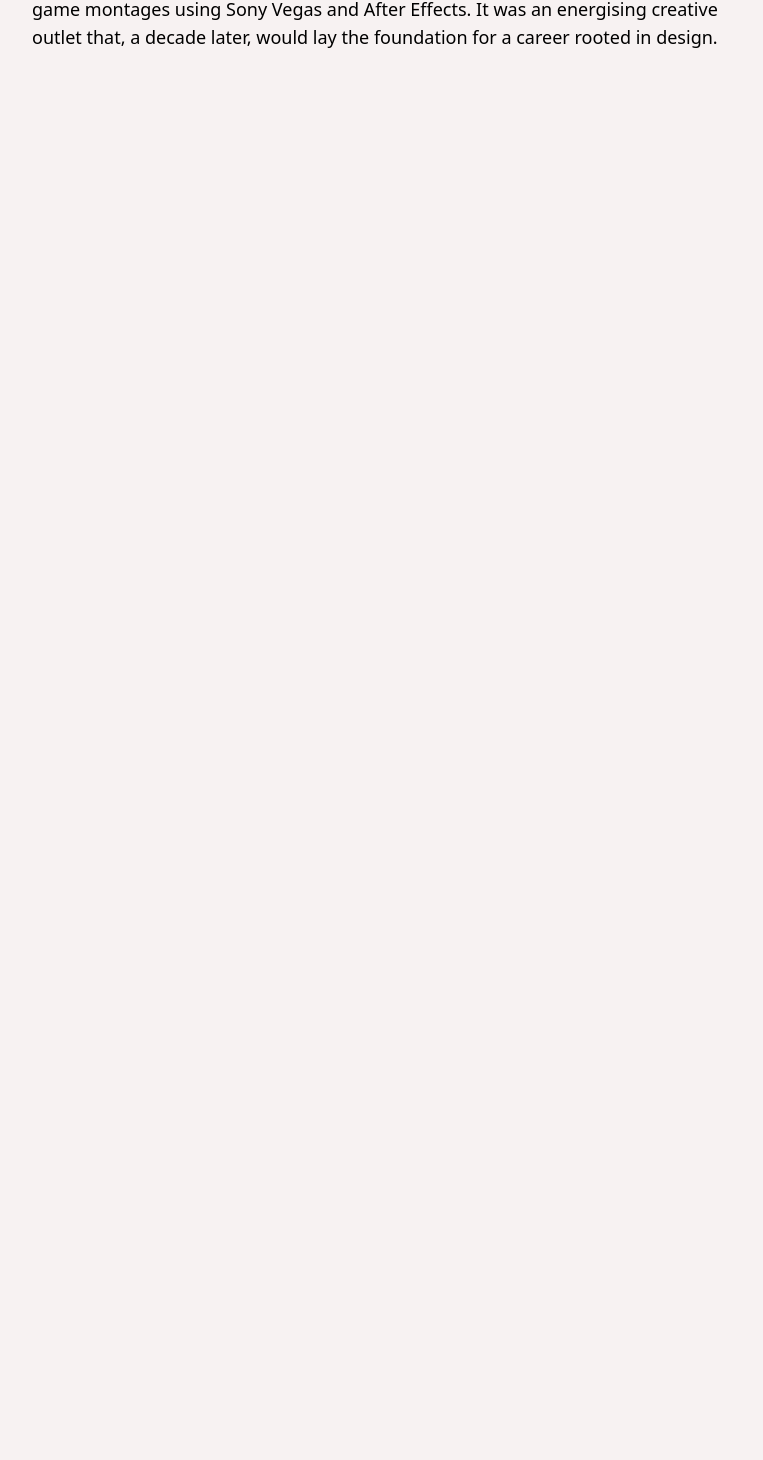
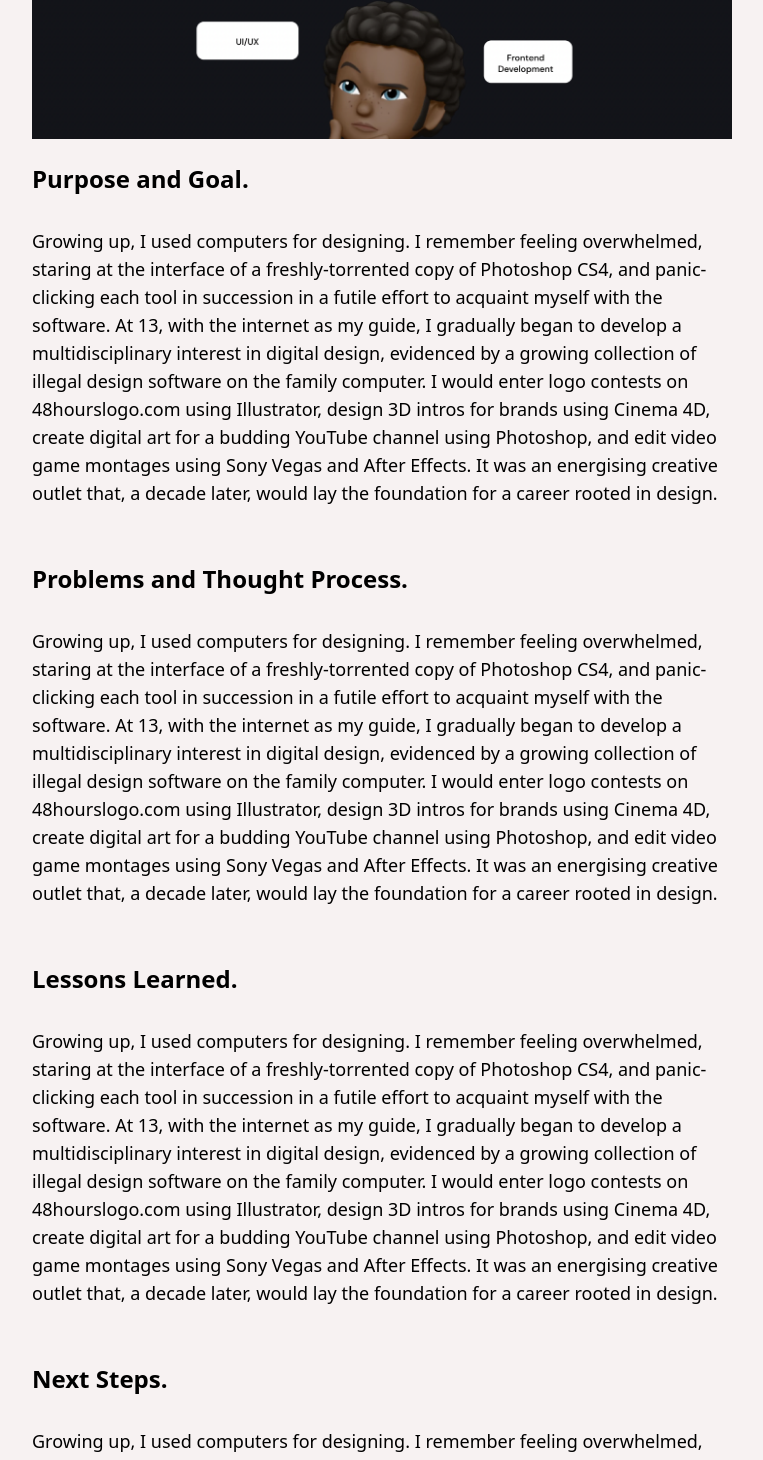
Before and after one commit to giselle2323/clayco, a Next.js app: page /projects/minlinks in a window 1280 px wide. Shown: the part 917-2377 px from the top of the page, without its empty margins (258-1021 px from the left). Before the commit the page ends 1112 px from the top, so only its background shows below. Built offline with nearby package versions, Linux system fonts and the light colour scheme; a web font is replaced by a local one.

Commit message:
feat: layout for project page

```diff
--- a/pages/projects/airplay.tsx
+++ b/pages/projects/airplay.tsx
@@ -35,6 +35,8 @@ const Airplay: NextPage = () => {
           Effects. It was an energising creative outlet that, a decade later,
           would lay the foundation for a career rooted in design.
         </p>
+
+        <h3 className="text-2xl font-medium text-black dark:text-[#f0f2f8] py-6">Purpose and Goal.</h3>
         <p className="text-lg text-black dark:text-[#f0f2f8] py-8">
           Growing up, I used computers for designing. I remember feeling
           overwhelmed, staring at the interface of a freshly-torrented copy of
--- a/pages/projects/minlinks.tsx
+++ b/pages/projects/minlinks.tsx
@@ -1,25 +1,37 @@
 import * as React from "react";
 import type { NextPage } from "next";
 import CloseNav from "../../components/navigation/CloseNav";
+import MinlinksHome from "../../public/images/minlinks-home.png"
 const Minlinks: NextPage = () => {
-
   return (
     <div className="container mx-auto p-8 text-black dark:text-[#f0f2f8]">
       <CloseNav />
       <div className="py-20 max-w-[700px] mx-auto">
-       <div className="flex items-center justify-between">
-        <h2 className="font-bold text-5xl text-black dark:text-[#f0f2f8]">
+        <div className="flex items-center justify-between">
+          <h2 className="font-bold text-5xl text-black dark:text-[#f0f2f8]">
             Minlinks
-            </h2>
-            <a className="underline block" href="https://Minlinks.vercel.app/">Visit Minlinks</a>
-       </div>
-        <h3 className="text-2xl font-medium text-black dark:text-[#f0f2f8] py-6">A public bookmark for resources I have found across the web.</h3>
+          </h2>
+          <a className="underline block" href="https://Minlinks.vercel.app/">
+            Visit Minlinks
+          </a>
+        </div>
+        <h3 className="text-2xl font-medium text-black dark:text-[#f0f2f8] py-6">
+          A public bookmark for resources I have found across the web.
+        </h3>
 
         <div className="flex items-center">
-        <p className="border dark:border-[#30363d] rounded-[30px] text-black dark:text-[#f0f2f8] px-4 mr-4">Web Application</p>
-            <p className="border dark:border-[#30363d] rounded-[30px] text-black dark:text-[#f0f2f8] px-4 mr-4">React</p>
-            <p className="border dark:border-[#30363d] rounded-[30px] text-black dark:text-[#f0f2f8] px-4 mr-4">Typescript</p>
-            <p className="border dark:border-[#30363d] rounded-[30px] text-black dark:text-[#f0f2f8] px-4 mr-4">TailwindCSS</p>
+          <p className="border dark:border-[#30363d] rounded-[30px] text-black dark:text-[#f0f2f8] px-4 mr-4">
+            Web Application
+          </p>
+          <p className="border dark:border-[#30363d] rounded-[30px] text-black dark:text-[#f0f2f8] px-4 mr-4">
+            React
+          </p>
+          <p className="border dark:border-[#30363d] rounded-[30px] text-black dark:text-[#f0f2f8] px-4 mr-4">
+            Typescript
+          </p>
+          <p className="border dark:border-[#30363d] rounded-[30px] text-black dark:text-[#f0f2f8] px-4 mr-4">
+            TailwindCSS
+          </p>
         </div>
         <p className="text-lg text-black dark:text-[#f0f2f8] py-8">
           Growing up, I used computers for designing. I remember feeling
@@ -35,6 +47,70 @@ const Minlinks: NextPage = () => {
           Effects. It was an energising creative outlet that, a decade later,
           would lay the foundation for a career rooted in design.
         </p>
+
+        <img src={MinlinksHome.src} alt="minlinks-homepage" />
+
+        <h3 className="text-2xl font-bold text-black dark:text-[#f0f2f8] pt-6">
+          Purpose and Goal.
+        </h3>
+
+        <p className="text-lg text-black dark:text-[#f0f2f8] py-8">
+          Growing up, I used computers for designing. I remember feeling
+          overwhelmed, staring at the interface of a freshly-torrented copy of
+          Photoshop CS4, and panic-clicking each tool in succession in a futile
+          effort to acquaint myself with the software. At 13, with the internet
+          as my guide, I gradually began to develop a multidisciplinary interest
+          in digital design, evidenced by a growing collection of illegal design
+          software on the family computer. I would enter logo contests on
+          48hourslogo.com using Illustrator, design 3D intros for brands using
+          Cinema 4D, create digital art for a budding YouTube channel using
+          Photoshop, and edit video game montages using Sony Vegas and After
+          Effects. It was an energising creative outlet that, a decade later,
+          would lay the foundation for a career rooted in design.
+        </p>
+
+        <h3 className="text-2xl font-bold text-black dark:text-[#f0f2f8] pt-6">
+          Problems and Thought Process.
+        </h3>
+
+        <p className="text-lg text-black dark:text-[#f0f2f8] py-8">
+          Growing up, I used computers for designing. I remember feeling
+          overwhelmed, staring at the interface of a freshly-torrented copy of
+          Photoshop CS4, and panic-clicking each tool in succession in a futile
+          effort to acquaint myself with the software. At 13, with the internet
+          as my guide, I gradually began to develop a multidisciplinary interest
+          in digital design, evidenced by a growing collection of illegal design
+          software on the family computer. I would enter logo contests on
+          48hourslogo.com using Illustrator, design 3D intros for brands using
+          Cinema 4D, create digital art for a budding YouTube channel using
+          Photoshop, and edit video game montages using Sony Vegas and After
+          Effects. It was an energising creative outlet that, a decade later,
+          would lay the foundation for a career rooted in design.
+        </p>
+
+        <h3 className="text-2xl font-bold text-black dark:text-[#f0f2f8] pt-6">
+          Lessons Learned.
+        </h3>
+
+        <p className="text-lg text-black dark:text-[#f0f2f8] py-8">
+          Growing up, I used computers for designing. I remember feeling
+          overwhelmed, staring at the interface of a freshly-torrented copy of
+          Photoshop CS4, and panic-clicking each tool in succession in a futile
+          effort to acquaint myself with the software. At 13, with the internet
+          as my guide, I gradually began to develop a multidisciplinary interest
+          in digital design, evidenced by a growing collection of illegal design
+          software on the family computer. I would enter logo contests on
+          48hourslogo.com using Illustrator, design 3D intros for brands using
+          Cinema 4D, create digital art for a budding YouTube channel using
+          Photoshop, and edit video game montages using Sony Vegas and After
+          Effects. It was an energising creative outlet that, a decade later,
+          would lay the foundation for a career rooted in design.
+        </p>
+
+        <h3 className="text-2xl font-bold text-black dark:text-[#f0f2f8] pt-6">
+          Next Steps.
+        </h3>
+
         <p className="text-lg text-black dark:text-[#f0f2f8] py-8">
           Growing up, I used computers for designing. I remember feeling
           overwhelmed, staring at the interface of a freshly-torrented copy of
```
Also changed, not shown: public/images/minlinks-home.png (added).
